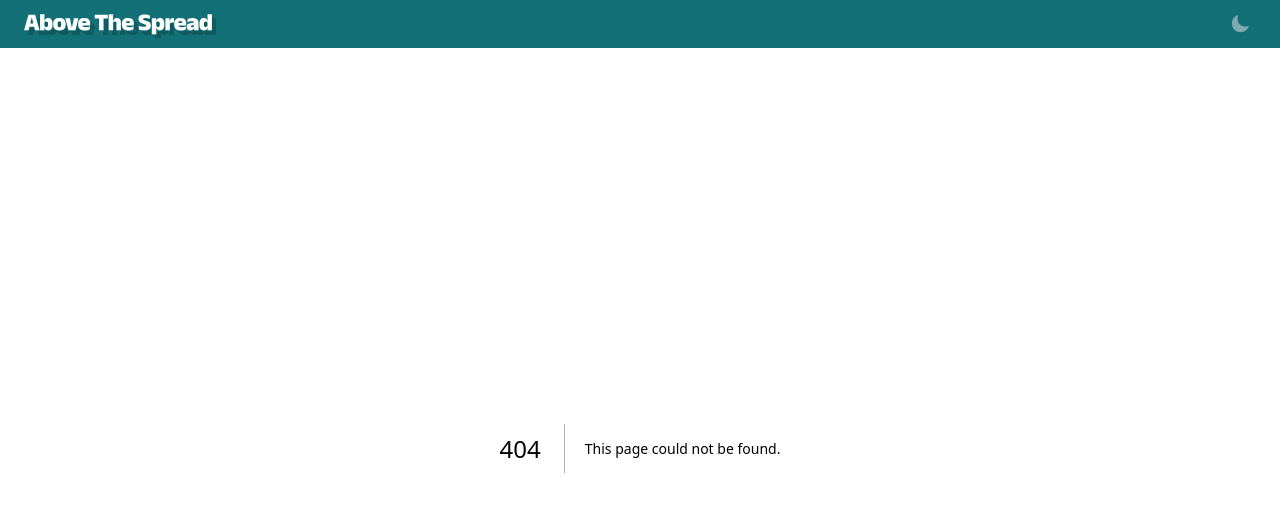
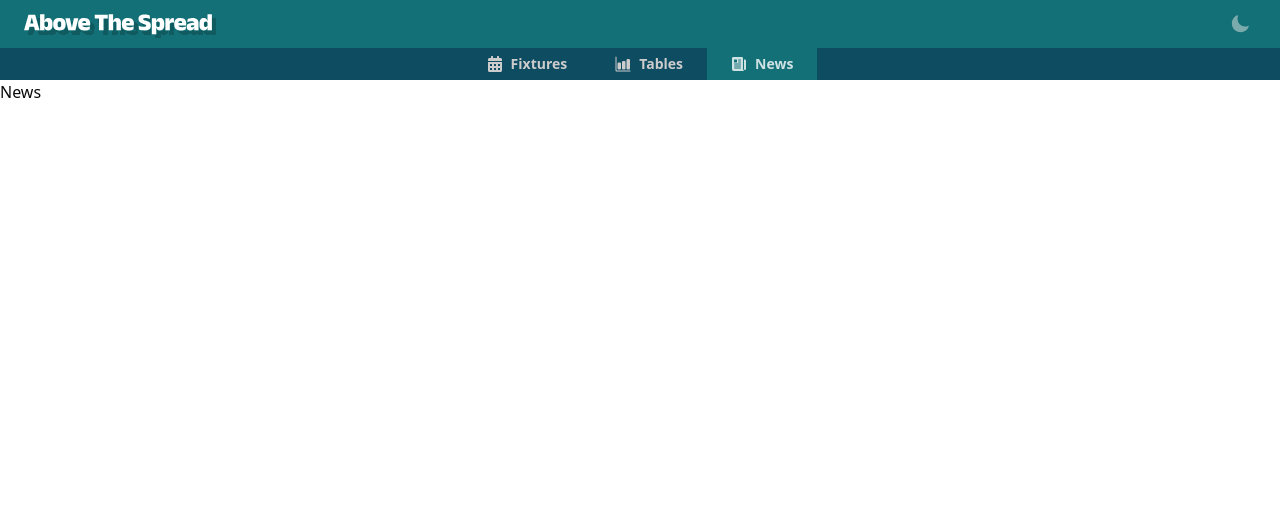
Before and after one commit to above-the-spread-team/ats-frontend, a Next.js app: page /news in a window 1280 px wide. Before the commit this address had no page. Shown: the top 512 px of the page. Built offline with nearby package versions, Linux system fonts and the light colour scheme.

Commit message:
add font and nav

```diff
--- a/package.json
+++ b/package.json
@@ -16,6 +16,7 @@
     "next-themes": "^0.4.6",
     "react": "^19.0.0",
     "react-dom": "^19.0.0",
+    "react-icons": "^5.5.0",
     "tailwind-merge": "^3.3.1",
     "tailwindcss-animate": "^1.0.7"
   },
--- /dev/null
+++ b/src/app/fixtures/page.tsx
@@ -0,0 +1,3 @@
+export default function Fixtures() {
+  return <div>Fixtures</div>;
+}
--- a/src/app/globals.css
+++ b/src/app/globals.css
@@ -4,6 +4,7 @@
 
 @layer base {
   :root {
+    --mygray: 0 0% 80%;
     --primary: 184 72% 27%;
 
     --primary-active: 196 75% 22%;
@@ -55,10 +56,6 @@
     --radius: 0.5rem;
   }
   .dark {
-    --primary: 184 72% 27%;
-
-    --primary-active: 196 75% 22%;
-
     --background: 0 0% 3.9%;
 
     --foreground: 0 0% 98%;
--- a/src/app/layout.tsx
+++ b/src/app/layout.tsx
@@ -1,23 +1,14 @@
 import type { Metadata } from "next";
-import { Geist, Geist_Mono } from "next/font/google";
+import { Arimo } from "next/font/google";
 import "./globals.css";
 import Header from "@/components/layout/header";
 import { ThemeProvider } from "@/providers/theme-provider";
-
-const geistSans = Geist({
-  variable: "--font-geist-sans",
+import Nav from "@/components/layout/nav";
+const ff = Arimo({
+  weight: ["400", "500", "600", "700"],
+  variable: "--font-alan-sans",
   subsets: ["latin"],
 });
-
-const geistMono = Geist_Mono({
-  variable: "--font-geist-mono",
-  subsets: ["latin"],
-});
-
-export const metadata: Metadata = {
-  title: "Create Next App",
-  description: "Generated by create next app",
-};
 
 export default function RootLayout({
   children,
@@ -27,7 +18,7 @@ export default function RootLayout({
   return (
     <html lang="en" suppressHydrationWarning>
       <body
-        className={`${geistSans.variable} ${geistMono.variable} antialiased`}
+        className={`${ff.variable} font-alan-sans overflow-x-hidden antialiased`}
       >
         <ThemeProvider
           attribute="class"
@@ -36,6 +27,7 @@ export default function RootLayout({
           // disableTransitionOnChange
         >
           <Header />
+          <Nav />
           {children}
         </ThemeProvider>
       </body>
--- /dev/null
+++ b/src/app/news/page.tsx
@@ -0,0 +1,3 @@
+export default function News() {
+  return <div>News</div>;
+}
--- /dev/null
+++ b/src/app/tables/page.tsx
@@ -0,0 +1,3 @@
+export default function Tables() {
+  return <div>Tables</div>;
+}
--- a/src/components/layout/header.tsx
+++ b/src/components/layout/header.tsx
@@ -3,7 +3,7 @@ import Image from "next/image";
 
 export default function Header() {
   return (
-    <div className="flex justify-between items-center px-6 h-12 bg-primary">
+    <div className="flex justify-between  items-center px-6 h-12 bg-primary">
       <Image
         src="/images/ats-full.svg"
         alt="Above The Spread"
--- /dev/null
+++ b/src/components/layout/nav.tsx
@@ -0,0 +1,33 @@
+"use client";
+
+import Link from "next/link";
+import { usePathname } from "next/navigation";
+import { navItems } from "@/data/nav";
+
+export default function Nav() {
+  const pathname = usePathname();
+
+  return (
+    <nav className="flex justify-center items-center px-6 h-8 bg-primary-active  ">
+      {navItems.map((item) => {
+        const Icon = item.icon;
+        const isActive = pathname === item.href;
+
+        return (
+          <Link
+            key={item.href}
+            href={item.href}
+            className={`flex items-center gap-2  h-8 px-6 transition-all duration-300 cursor-pointer ${
+              isActive
+                ? "bg-primary text-white/80"
+                : "text-mygray hover:bg-neutral-800/30 hover:text-white/80"
+            }`}
+          >
+            <Icon className="w-4 h-4" />
+            <p className="text-sm font-bold">{item.label}</p>
+          </Link>
+        );
+      })}
+    </nav>
+  );
+}
--- /dev/null
+++ b/src/data/nav.ts
@@ -0,0 +1,27 @@
+import { FaCalendarAlt } from "react-icons/fa";
+import { IoBarChart, IoNewspaper } from "react-icons/io5";
+import { IconType } from "react-icons";
+
+export interface NavItem {
+  label: string;
+  href: string;
+  icon: IconType;
+}
+
+export const navItems: NavItem[] = [
+  {
+    label: "Fixtures",
+    href: "/fixtures",
+    icon: FaCalendarAlt,
+  },
+  {
+    label: "Tables",
+    href: "/tables",
+    icon: IoBarChart,
+  },
+  {
+    label: "News",
+    href: "/news",
+    icon: IoNewspaper,
+  },
+];
--- a/tailwind.config.ts
+++ b/tailwind.config.ts
@@ -10,6 +10,7 @@ export default {
   theme: {
     extend: {
       colors: {
+        mygray: "hsl(var(--mygray))",
         background: "hsl(var(--background))",
         foreground: "hsl(var(--foreground))",
         card: {
```
Also changed, not shown: 1 other file (tests, documents, lock files or other folders).
